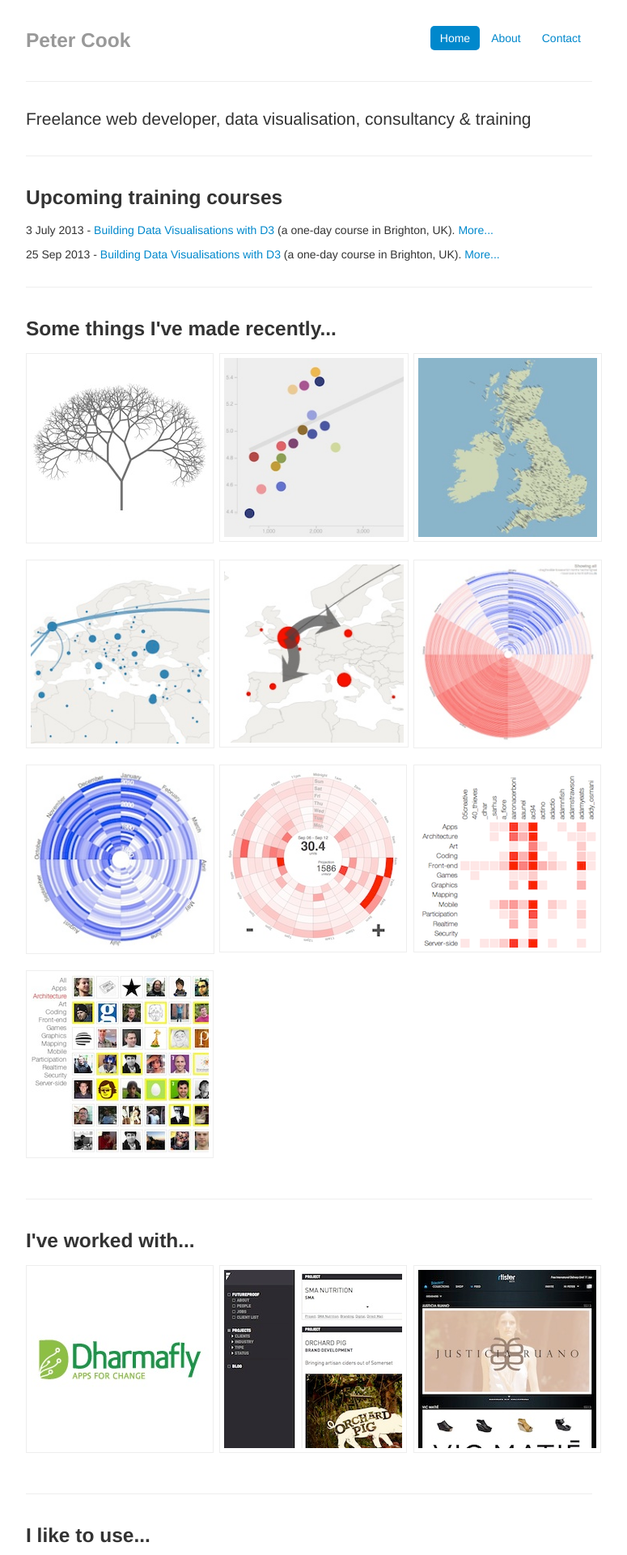
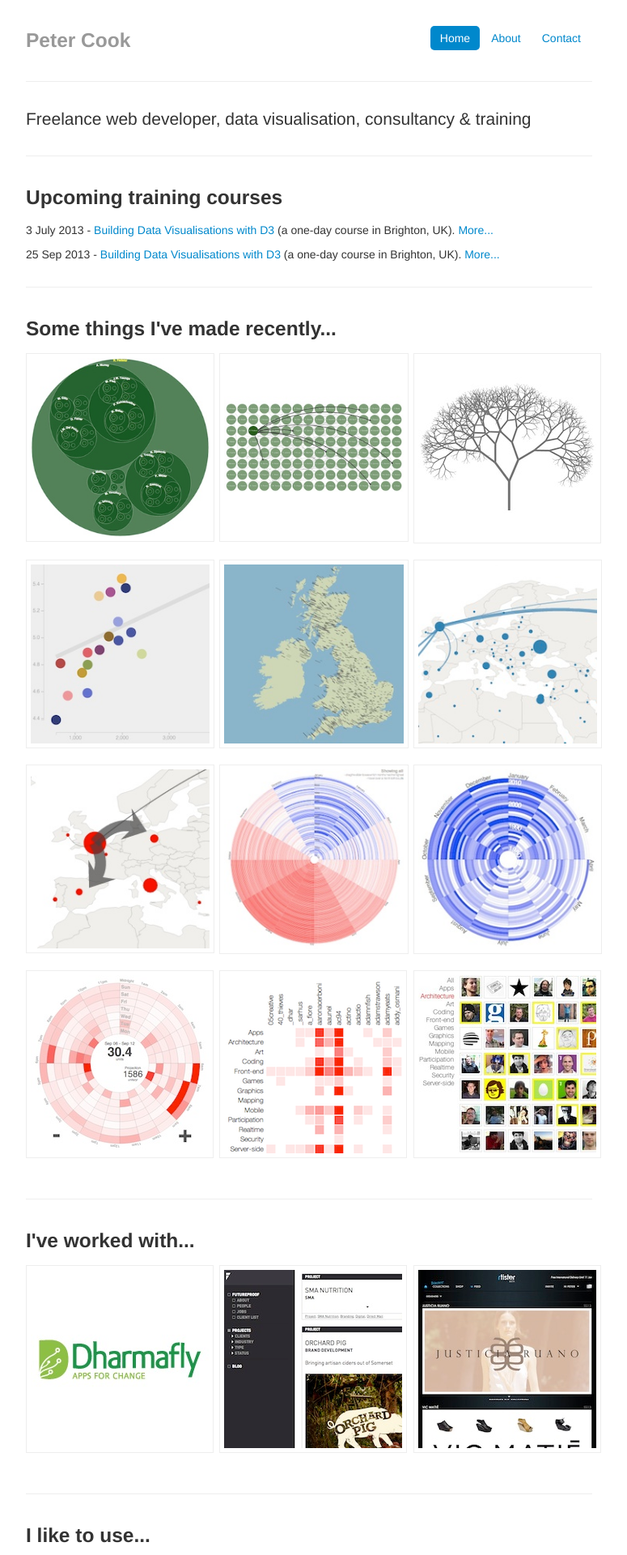
Before and after one commit to peterrcook/prcweb.github.com-deprecated, a Jekyll site: the page built from index.html, in a window 1280 px wide. Shown: the top 1920 px of the page at 81% size, without its empty margins (258-1033 px from the left). Built offline with Jekyll 4.4.1, drawn with Linux system fonts in a browser that asks for light colours; Markdown is read by kramdown in place of the engine named in the settings.

Commit message:
Add Wimbledon thumbs to gallery

```diff
--- a/index.html
+++ b/index.html
@@ -19,13 +19,31 @@ description: Home page of Brighton-based freelance web devloper, Peter Cook who
       <h3>Some things I've made recently...</h3>
       <div class="row-fluid showcase">
         <div class="span4 item">
+          <a href="http://wimbledon.prcweb.co.uk"><img src="img/playerbubbles-thumb.jpg"></a>
+          <div class="rollover">
+            <h4><a href="http://wimbledon.prcweb.co.uk">Wimbledon Visualisations</a></h4>
+            <p>10 different visualisations of Wimbledon 2012.</p>
+          </div>
+        </div>
+
+        <div class="span4 item">
+          <a href="http://wimbledon.prcweb.co.uk"><img src="img/matcharrows-thumb.jpg"></a>
+          <div class="rollover">
+            <h4><a href="http://wimbledon.prcweb.co.uk">Wimbledon Visualisations</a></h4>
+            <p>10 different visualisations of Wimbledon 2012.</p>
+          </div>
+        </div>
+
+        <div class="span4 item">
           <a href="/lab/d3-tree"><img src="img/d3-tree/tree-thumb.jpg"></a>
           <div class="rollover">
             <h4><a href="/lab/d3-tree">Binary tree</a></h4>
             <p>A binary tree with a degree of geometric randomness. The user can regenerate the tree and hovering over a branch highlights the path back to the root.</p></p>Built with <a href="http://d3js.org">D3</a>.</p>
           </div>
         </div>
+      </div>
 
+      <div class="row-fluid showcase">
         <div class="span4 item">
           <a href="/lab/what-makes-us-happy"><img src="img/whatmakesushappy-thumb.jpg"></a>
           <div class="rollover">
@@ -42,9 +60,7 @@ description: Home page of Brighton-based freelance web devloper, Peter Cook who
             <p><a href="/making-the-uk-wind-chart">More</a></p>
           </div>
         </div>
-      </div>
 
-      <div class="row-fluid showcase">
         <div class="span4 item">
           <a href="/lab/worldmigration"><img src="img/world-migration-thumb.jpg"></a>
           <div class="rollover">
@@ -53,7 +69,10 @@ description: Home page of Brighton-based freelance web devloper, Peter Cook who
             <p><a href="/what-goes-into-a-data-visualisation">More</a></p>
           </div>
         </div>
+      </div>
 
+
+      <div class="row-fluid showcase">
         <div class="span4 item">
           <a href="/lab/eurodebt"><img src="img/euro-debt-thumb.jpg"></a>
           <div class="rollover">
@@ -71,10 +90,7 @@ description: Home page of Brighton-based freelance web devloper, Peter Cook who
             <p><a href="/uktemperature">More</a></p>
           </div>
         </div>
-      </div>
 
-
-      <div class="row-fluid showcase">
         <div class="span4 item">
           <a href="/circularheatchart"><img src="img/circular-heat-chart-thumb.jpg"></a>
           <div class="rollover">
@@ -83,7 +99,9 @@ description: Home page of Brighton-based freelance web devloper, Peter Cook who
             <p><a href="/circularheatchart">More</a></p>
           </div>
         </div>
+      </div>
 
+      <div class="row-fluid showcase">
         <div class="span4 item">
           <a href="/energy"><img src="img/energy-thumb.jpg"></a>
           <div class="rollover">
@@ -101,9 +119,7 @@ description: Home page of Brighton-based freelance web devloper, Peter Cook who
             <p><a href="/async-visualisation">More</a></p>
           </div>
         </div>
-      </div>
 
-      <div class="row-fluid showcase">
         <div class="span4 item">
           <a href="/async-visualisation"><img src="img/async-list-thumb.jpg"></a>
           <div class="rollover">
```
Also changed, not shown: img/matcharrows-thumb.jpg (added), img/playerbubbles-thumb.jpg (added).
